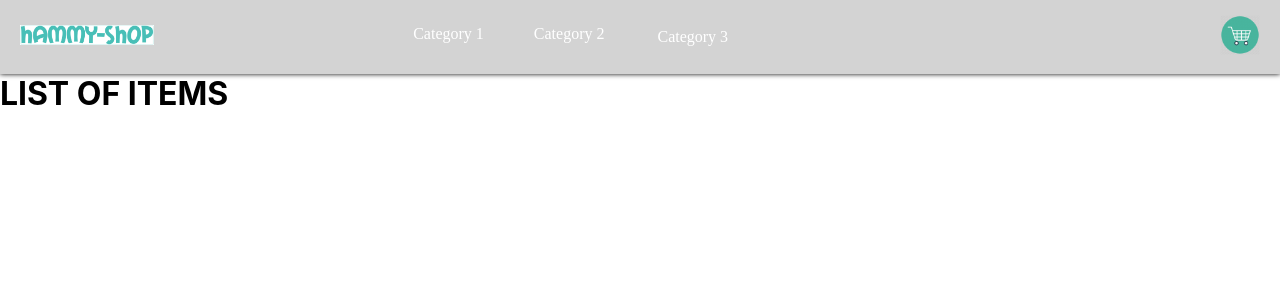
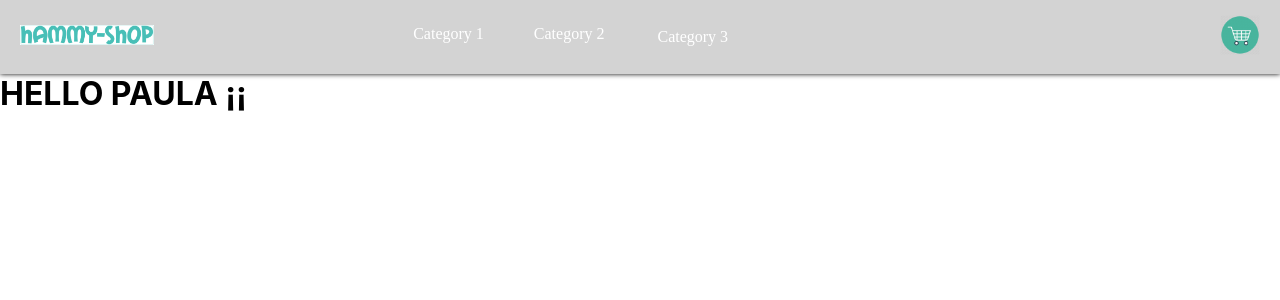
Before and after one commit to PaulaE89/ecommerce_ch, a React (Create React App) app: page / in a window 1280 px wide. Shown: the top 300 px of the page. Built offline with nearby package versions, Linux system fonts and the light colour scheme.

Commit message:
add props

```diff
--- a/src/components/ItemListContainer/ItemListContainer.js
+++ b/src/components/ItemListContainer/ItemListContainer.js
@@ -1,12 +1,12 @@
 import './ItemListContainer.css'
 
-export const ItemListContainer=()=>{
+export const ItemListContainer=(props)=>{
 
 
     return(
 
         <div>
-           <h1 className='list_items'>LIST OF ITEMS</h1>
+           <h1 className='list_items'>HELLO {props.greeting} ¡¡ </h1>
         </div>
     )
 }
--- a/src/home/home.js
+++ b/src/home/home.js
@@ -6,7 +6,7 @@ import './home.css'
 export const Home = () => {
         return (
             <div> <NavBar> </NavBar>
-            <ItemListContainer></ItemListContainer>
+            <ItemListContainer greeting='PAULA'/>
             </div >
 
             )
```
